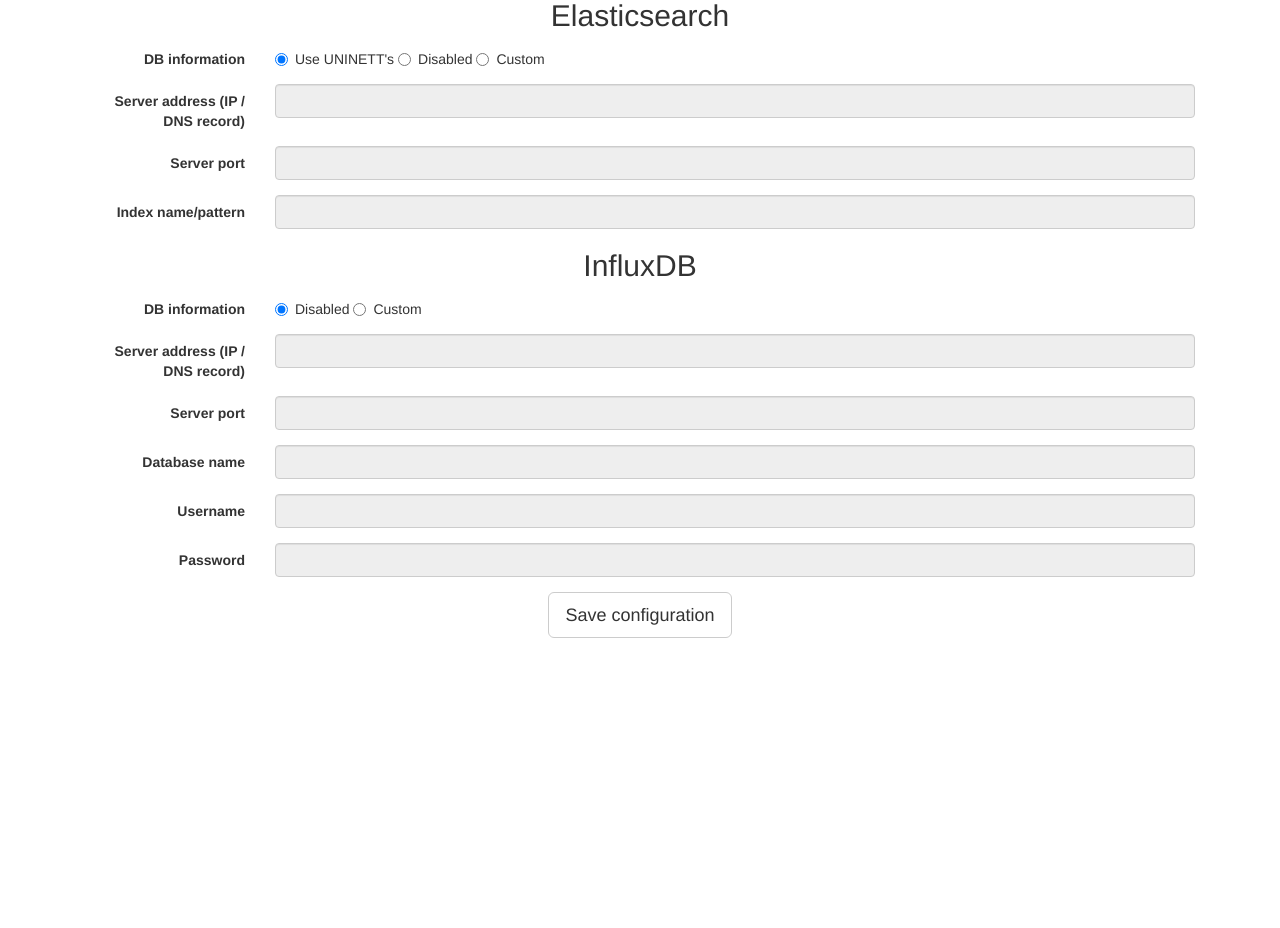
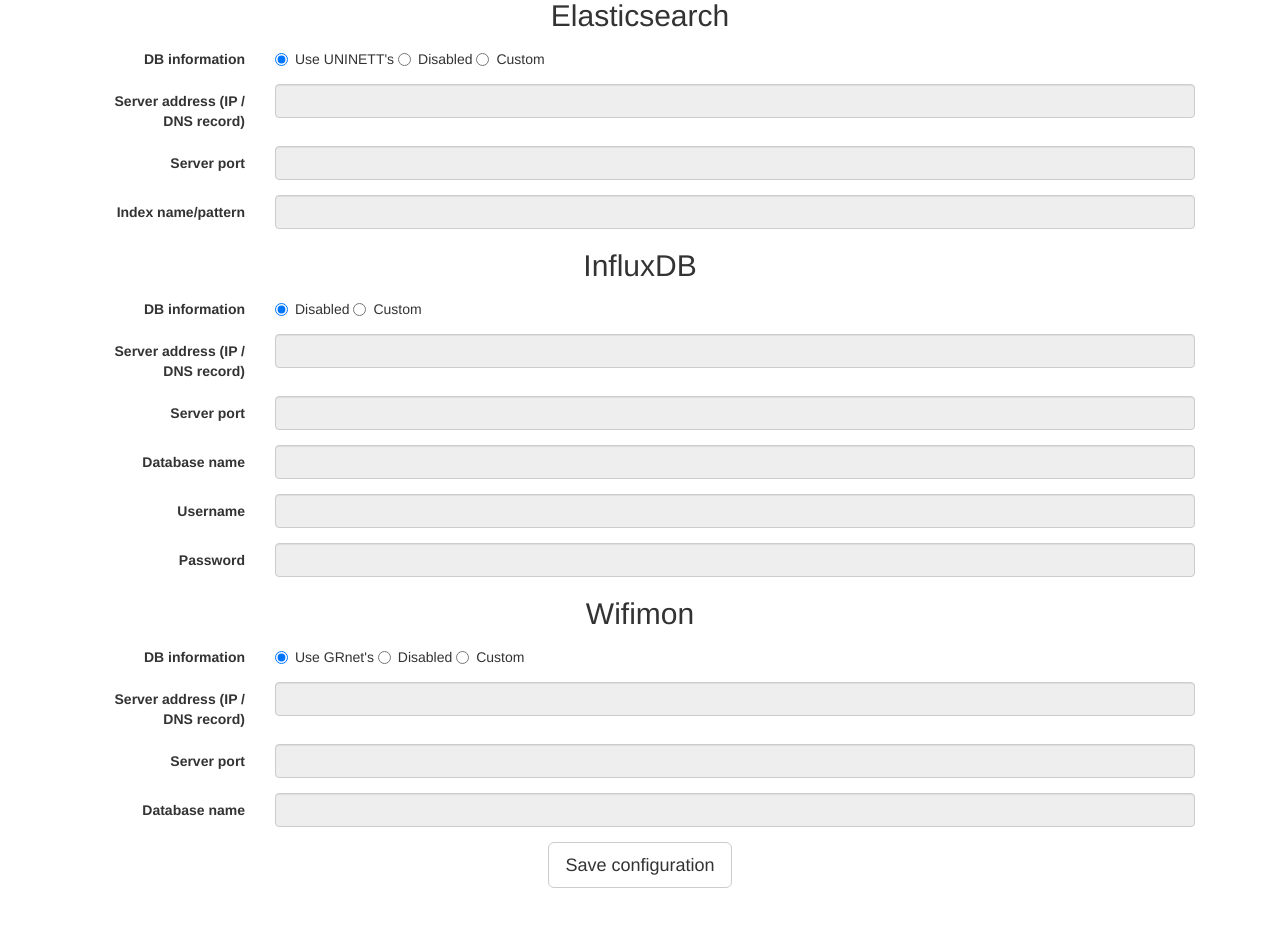
Before and after one commit to Uninett/probe-website, a Flask app: page /databases in a window 1280 px wide. Shown: the part 270-1198 px from the top of the page. Before the commit the page ends 908 px from the top, so only its background shows below. Run offline with Flask 2, Linux system fonts and the light colour scheme; a user stored in the database is signed in; data comes from the database, SQL or seed files in the repository; some libraries are stand-ins or nearby versions.

Commit message:
Add support for wifimon

```diff
--- a/probe_website/database.py
+++ b/probe_website/database.py
@@ -118,6 +118,7 @@
         """Add InfluxDB and Elastic search as default databases for 'user'"""
         self.add_database(user, 'influxdb', '', '', '', '', '', 'disabled')
         self.add_database(user, 'elastic', '', '', '', '', '', 'uninett')
+        self.add_database(user, 'wifimon', '', '', '', '', '', 'grnet')
 
     def load_default_scripts(self, probe, username):
         """Load default scripts for probe from Ansible configs. The default
--- a/probe_website/templates/databases.html
+++ b/probe_website/templates/databases.html
@@ -16,6 +16,8 @@
     <h2>InfluxDB</h2>
     {% elif db_type == 'elastic' %}
     <h2>Elasticsearch</h2>
+    {% elif db_type == 'wifimon' %}
+    <h2>Wifimon</h2>
     {% endif %}
 
     <div class="form-group">
@@ -26,6 +28,12 @@
           <label>
             <input type="radio" name="database.{{ db.id }}.status" id="{{ db.id }}-status-uninett" value="uninett" {% if db.status == 'uninett' %}checked{% endif %}>
             Use UNINETT's
+          </label>
+          {% endif %}
+          {% if db_type == 'wifimon' %}
+          <label>
+            <input type="radio" name="database.{{ db.id }}.status" id="{{ db.id }}-status-grnet" value="uninett" {% if db.status == 'grnet' %}checked{% endif %}>
+            Use GRnet's
           </label>
           {% endif %}
           <label>
@@ -59,7 +67,7 @@
       </div>
     </div>
 
-    {% if db_type != 'elastic' %}
+    {% if db_type == 'influxdb' %}
     <div class="form-group">
       <label class="col-sm-2 control-label">Username</label>
       <div class="col-sm-10">
```
Also changed, not shown: 1 other file.
